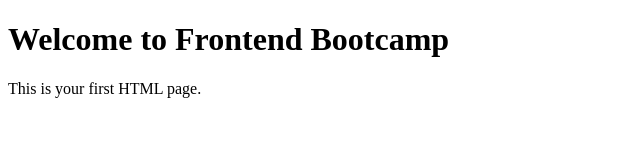
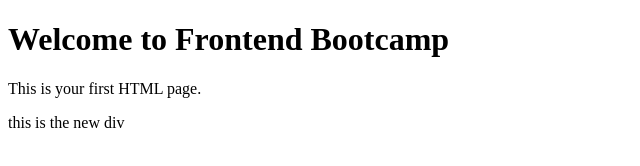
Before and after one commit to ppi-sideproject/Unlock_Project, a plain HTML site: page index.html in a window 1280 px wide. Shown: the whole page, without its empty margins (0-640 px from the left). Drawn offline with Linux system fonts and the light colour scheme.

Commit message:
added div

```diff
--- a/index.html
+++ b/index.html
@@ -8,5 +8,6 @@
 <body>
      <h1>Welcome to Frontend Bootcamp</h1>
     <p>This is your first HTML page.</p>
+    <div>this is the new div</div>
 </body>
 </html>
```
